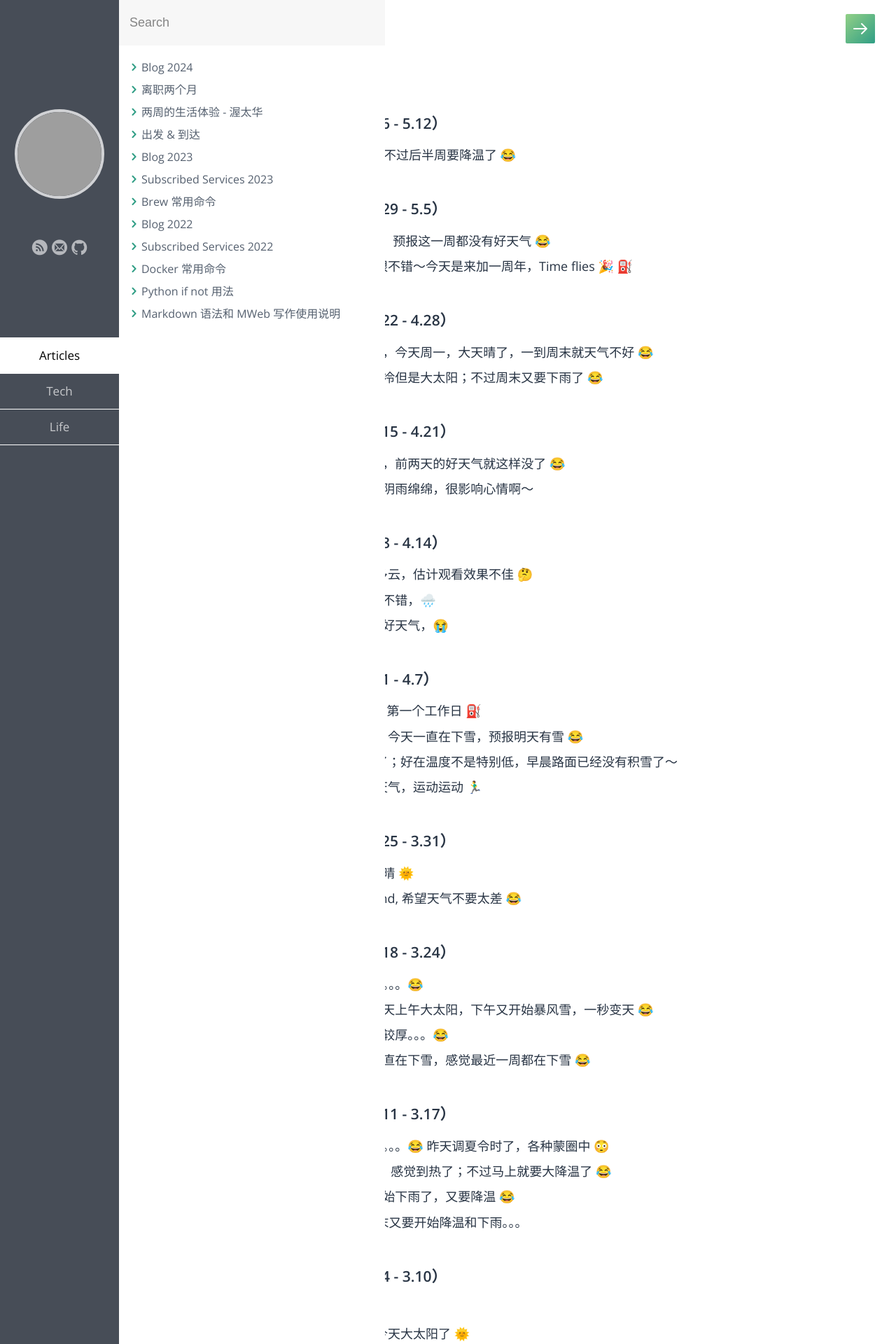
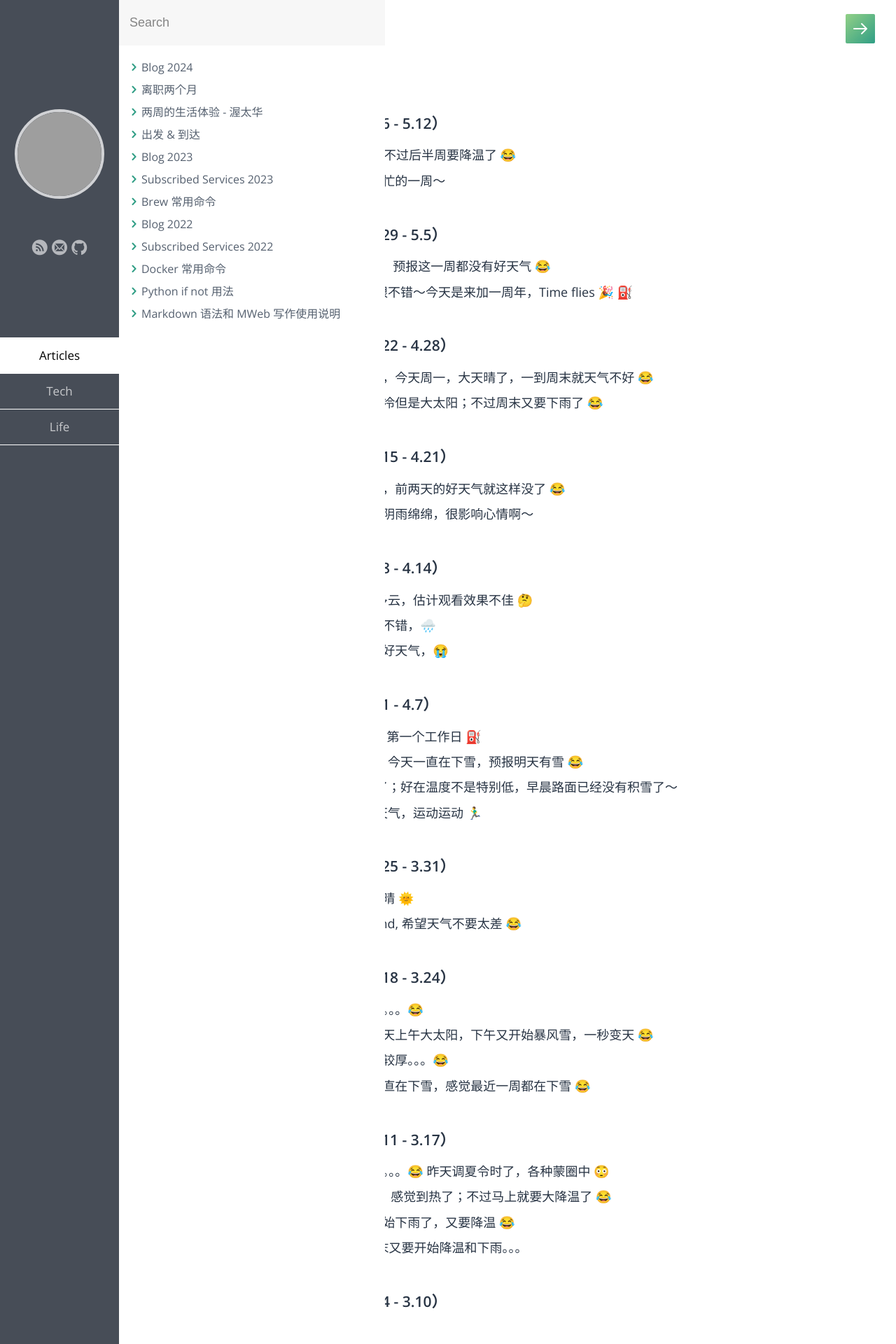
Before and after one commit to samxupeiran/samxupeiran.github.io, a Jekyll site: the page built from _posts/life/2024-01-02-my-blog.md, in a window 1280 px wide. Shown: the top 1920 px of the page at 70% size. Built offline with Jekyll 4.4.1, drawn with Linux system fonts in a browser that asks for light colours; some web fonts are replaced; grey boxes are pictures that could not be loaded.

Commit message:
feat: add weekly blog 5/10

```diff
--- a/_posts/life/2024-01-02-my-blog.md
+++ b/_posts/life/2024-01-02-my-blog.md
@@ -8,6 +8,7 @@ tags: Blog
 
 - ### 2024 年 5 月 第 2 周（5.6 - 5.12）
      - 5.6 今天温度到 20 度了，不过后半周要降温了 😂
+     - 5.10 周五啦，却是这周最忙的一周～
 
 - ### 2024 年 5 月 第 1 周（4.29 - 5.5）
      - 4.29 周一，4 月快结束了，预报这一周都没有好天气 😂
```
